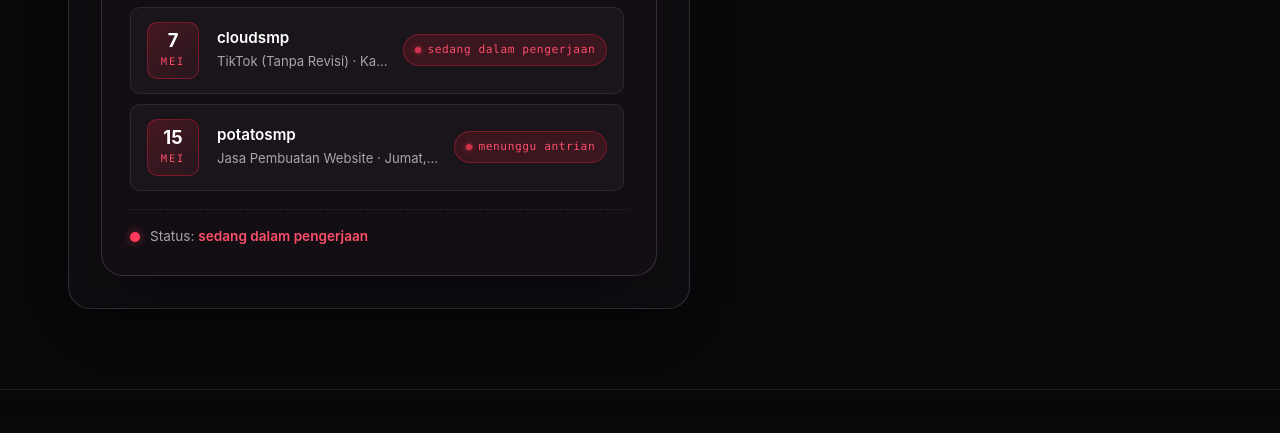
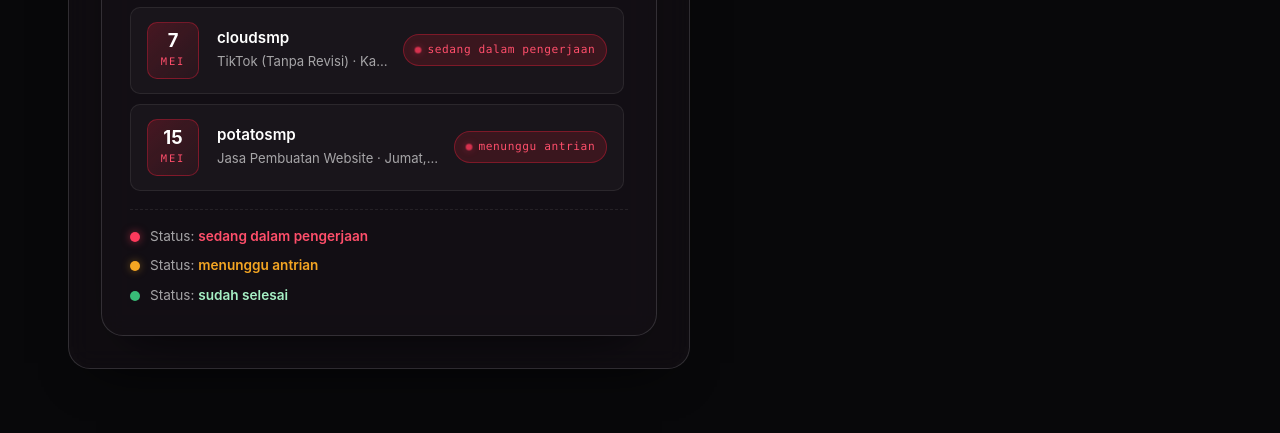
Before and after one commit to haykalfirdaus/portofolio, a plain HTML site: page index.html in a window 1280 px wide. Shown: the part 3963-4396 px from the top of the page. Drawn offline with Linux system fonts and the light colour scheme.

Commit message:
Update index.html

```diff
--- a/index.html
+++ b/index.html
@@ -457,10 +457,20 @@
                             <!-- diisi via script.js -->
                         </ul>
 
-                        <div class="schedule-legend">
-                            <span class="legend-dot legend-booked" aria-hidden="true"></span>
-                            <span>Status: <strong>sedang dalam pengerjaan</strong></span>
-                        </div>
+<div class="schedule-legend" style="display: flex; flex-direction: column; gap: 8px; align-items: flex-start;">
+    <div style="display: flex; align-items: center; gap: 10px;">
+        <span class="legend-dot" style="background: var(--neon); box-shadow: 0 0 8px var(--neon-glow);"></span>
+        <span>Status: <strong>sedang dalam pengerjaan</strong></span>
+    </div>
+    <div style="display: flex; align-items: center; gap: 10px;">
+        <span class="legend-dot" style="background: #f5a623; box-shadow: 0 0 8px rgba(245, 166, 35, 0.4);"></span>
+        <span>Status: <strong style="color: #f5a623;">menunggu antrian</strong></span>
+    </div>
+    <div style="display: flex; align-items: center; gap: 10px;">
+        <span class="legend-dot" style="background: #38bc77; box-shadow: none; animation: none;"></span>
+        <span>Status: <strong style="color: #a6f0c5;">sudah selesai</strong></span>
+    </div>
+</div>
                     </aside>
                 </div>
             </div>
```
